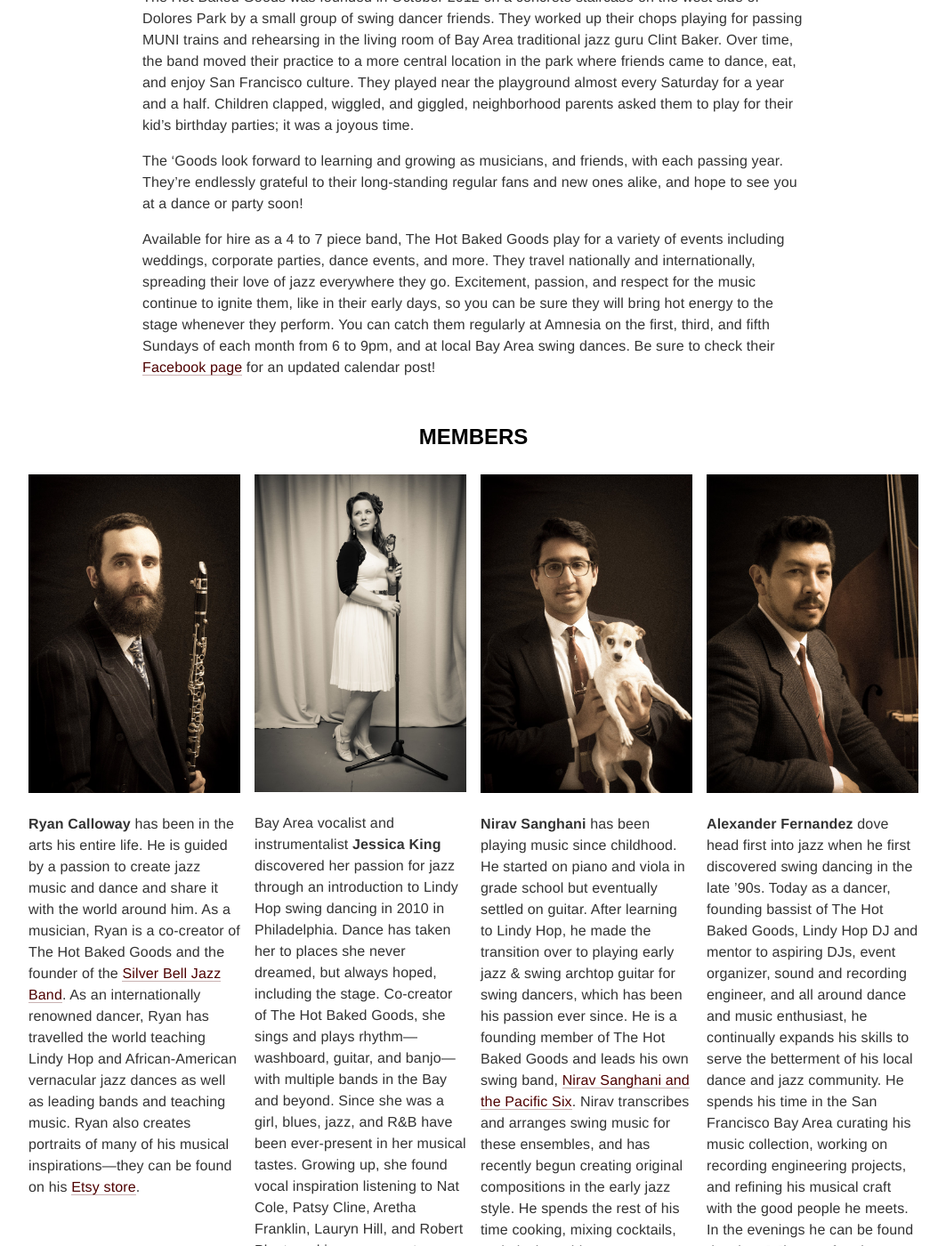
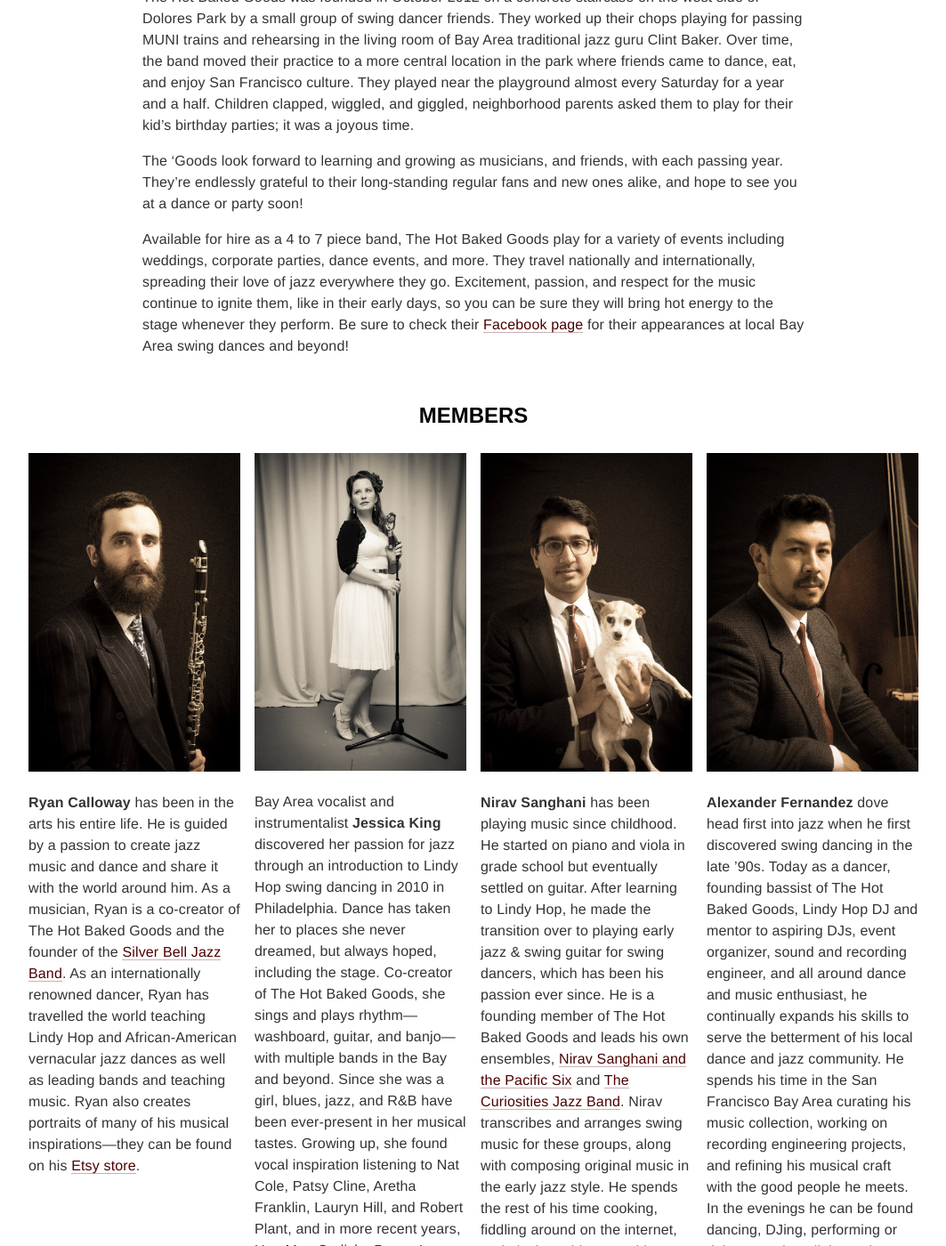
Before and after one commit to iamnirav/hotbakedgoods-website, a Jekyll site: the page built from about.html, in a window 1280 px wide and 1400 px high, scrolled down 902 px. Shown: the whole window at 89% size, without its empty margins (108-1171 px from the left). Built offline with Jekyll 4.4.1, drawn with Linux system fonts in a browser that asks for light colours; some web fonts are replaced; some of the changed text lies outside the part shown.

Commit message:
update about page

```diff
--- a/about.html
+++ b/about.html
@@ -4,7 +4,8 @@ title: About
 
 <main>
   <section class="narrow">
-    <img src="images/about-band-1.png" alt="Seven musicians playing their instruments in a vintage-looking photograph." />
+    <img src="images/about-band-1.png"
+      alt="Seven musicians playing their instruments in a vintage-looking photograph." />
   </section>
   <section class="narrow">
     <h3>About the band</h3>
@@ -20,10 +21,9 @@ title: About
     <p>Available for hire as a 4 to 7 piece band, The Hot Baked Goods play for a variety of events including weddings,
       corporate parties, dance events, and more. They travel nationally and internationally, spreading their love of
       jazz everywhere they go. Excitement, passion, and respect for the music continue to ignite them, like in their
-      early days, so you can be sure they will bring hot energy to the stage whenever they perform. You can catch them
-      regularly at Amnesia on the first, third, and fifth Sundays of each month from 6 to 9pm, and at local Bay Area
-      swing dances. Be sure to check their <a target="_blank" href="https://www.facebook.com/thehotbakedgoods">Facebook
-        page</a> for an updated calendar post!
+      early days, so you can be sure they will bring hot energy to the stage whenever they perform. Be sure to check
+      their <a target="_blank" href="https://www.facebook.com/thehotbakedgoods">Facebook
+        page</a> for their appearances at local Bay Area swing dances and beyond!
     </p>
   </section>
   <section>
@@ -60,11 +60,12 @@ title: About
         <img src="images/members/nirav.jpg" alt="A man in a suit holding a small dog aloft.">
         <p><strong>Nirav Sanghani</strong> has been playing music since childhood. He started on piano and viola in
           grade school but eventually settled on guitar. After learning to Lindy Hop, he made the transition over to
-          playing early jazz &amp; swing archtop guitar for swing dancers, which has been his passion ever since. He is
-          a founding member of The Hot Baked Goods and leads his own swing band, <a href="https://pacificsixjazz.com"
-            target="_blank">Nirav Sanghani and the Pacific Six</a>. Nirav transcribes and arranges swing music for these
-          ensembles, and has recently begun creating original compositions in the early jazz style. He spends the rest
-          of his time cooking, mixing cocktails, and playing tabletop games.</p>
+          playing early jazz &amp; swing guitar for swing dancers, which has been his passion ever since. He is
+          a founding member of The Hot Baked Goods and leads his own ensembles, <a href="https://pacificsixjazz.com"
+            target="_blank">Nirav Sanghani and the Pacific Six</a> and <a href="https://curiositiesjazz.com"
+            target="_blank">The Curiosities Jazz Band</a>. Nirav transcribes and arranges swing music for these
+          groups, along with composing original music in the early jazz style. He spends the rest
+          of his time cooking, fiddling around on the internet, and playing tabletop &amp; video games.</p>
       </li>
       <li>
         <img src="images/members/alex.jpg" alt="A mustachioed man sitting in front of an upright bass.">
```
